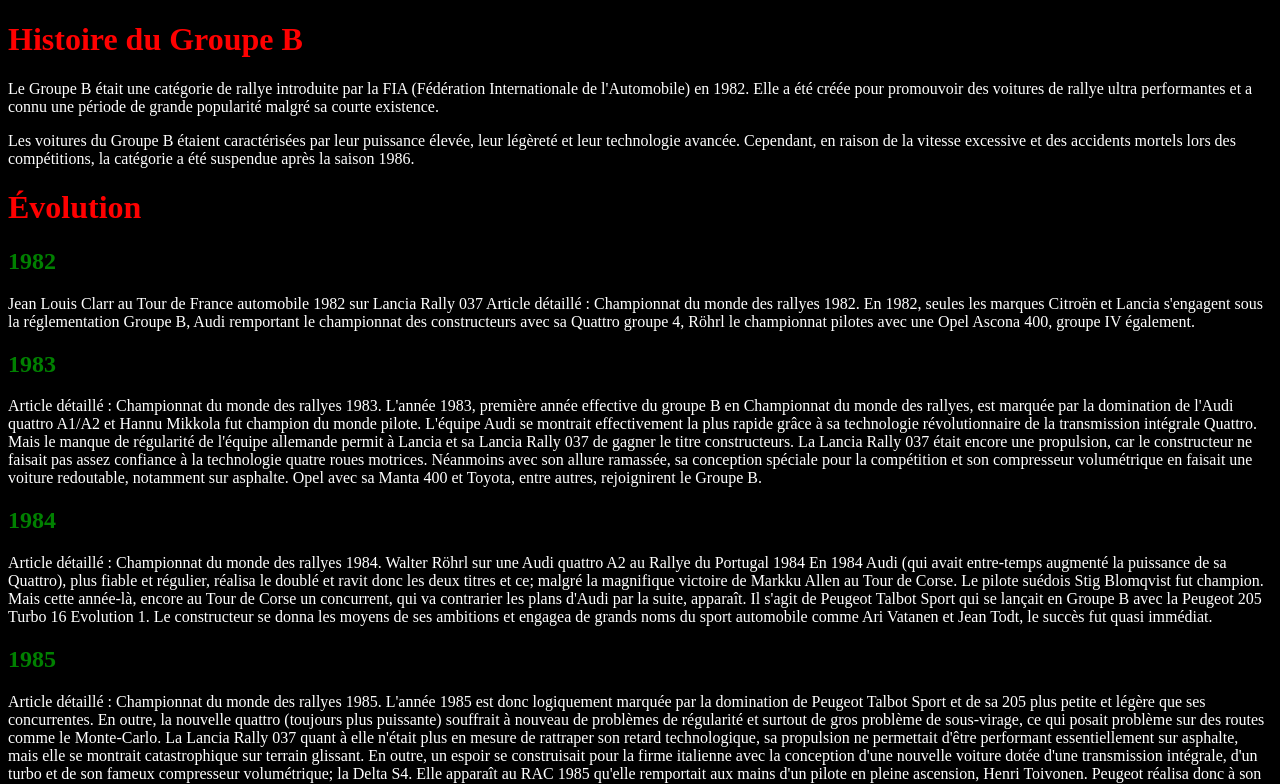
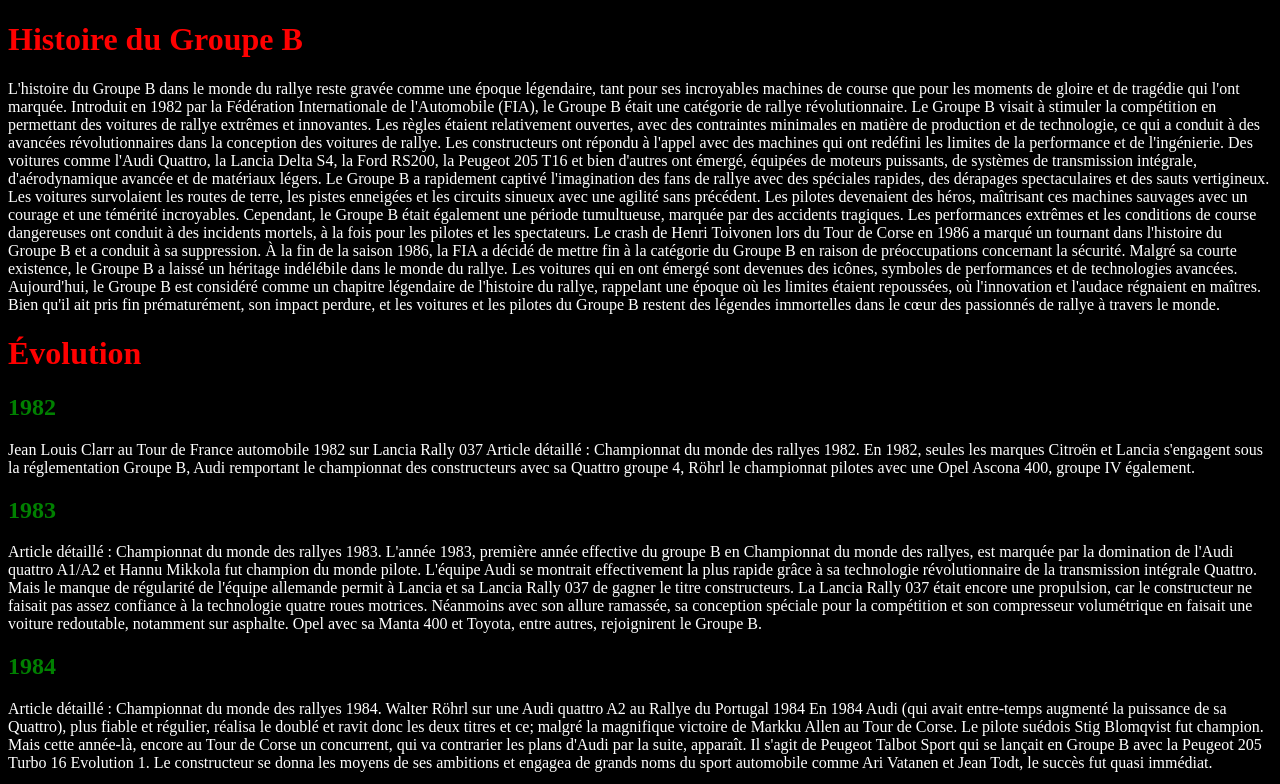
Before and after one commit to Ethanrousseaux/Ethanrousseaux.github.io, a plain HTML site: page index.html in a window 1280 px wide. Shown: the top 784 px of the page. Drawn offline with Linux system fonts and the light colour scheme.

Commit message:
Update index.html

```diff
--- a/index.html
+++ b/index.html
@@ -8,8 +8,19 @@
 
  <div class="history">
         <h1>Histoire du Groupe B</h1>
-        <p>Le Groupe B était une catégorie de rallye introduite par la FIA (Fédération Internationale de l'Automobile) en 1982. Elle a été créée pour promouvoir des voitures de rallye ultra performantes et a connu une période de grande popularité malgré sa courte existence.</p>
-        <p>Les voitures du Groupe B étaient caractérisées par leur puissance élevée, leur légèreté et leur technologie avancée. Cependant, en raison de la vitesse excessive et des accidents mortels lors des compétitions, la catégorie a été suspendue après la saison 1986.</p>
+        <p>L'histoire du Groupe B dans le monde du rallye reste gravée comme une époque légendaire, tant pour ses incroyables machines de course que pour les moments de gloire et de tragédie qui l'ont marquée. Introduit en 1982 par la Fédération Internationale de l'Automobile (FIA), le Groupe B était une catégorie de rallye révolutionnaire.
+
+Le Groupe B visait à stimuler la compétition en permettant des voitures de rallye extrêmes et innovantes. Les règles étaient relativement ouvertes, avec des contraintes minimales en matière de production et de technologie, ce qui a conduit à des avancées révolutionnaires dans la conception des voitures de rallye.
+
+Les constructeurs ont répondu à l'appel avec des machines qui ont redéfini les limites de la performance et de l'ingénierie. Des voitures comme l'Audi Quattro, la Lancia Delta S4, la Ford RS200, la Peugeot 205 T16 et bien d'autres ont émergé, équipées de moteurs puissants, de systèmes de transmission intégrale, d'aérodynamique avancée et de matériaux légers.
+
+Le Groupe B a rapidement captivé l'imagination des fans de rallye avec des spéciales rapides, des dérapages spectaculaires et des sauts vertigineux. Les voitures survolaient les routes de terre, les pistes enneigées et les circuits sinueux avec une agilité sans précédent. Les pilotes devenaient des héros, maîtrisant ces machines sauvages avec un courage et une témérité incroyables.
+
+Cependant, le Groupe B était également une période tumultueuse, marquée par des accidents tragiques. Les performances extrêmes et les conditions de course dangereuses ont conduit à des incidents mortels, à la fois pour les pilotes et les spectateurs. Le crash de Henri Toivonen lors du Tour de Corse en 1986 a marqué un tournant dans l'histoire du Groupe B et a conduit à sa suppression.
+
+À la fin de la saison 1986, la FIA a décidé de mettre fin à la catégorie du Groupe B en raison de préoccupations concernant la sécurité. Malgré sa courte existence, le Groupe B a laissé un héritage indélébile dans le monde du rallye. Les voitures qui en ont émergé sont devenues des icônes, symboles de performances et de technologies avancées.
+
+Aujourd'hui, le Groupe B est considéré comme un chapitre légendaire de l'histoire du rallye, rappelant une époque où les limites étaient repoussées, où l'innovation et l'audace régnaient en maîtres. Bien qu'il ait pris fin prématurément, son impact perdure, et les voitures et les pilotes du Groupe B restent des légendes immortelles dans le cœur des passionnés de rallye à travers le monde.</p>
 
 	 <h1>Évolution</h1>
 <h2>1982</h2>
```
